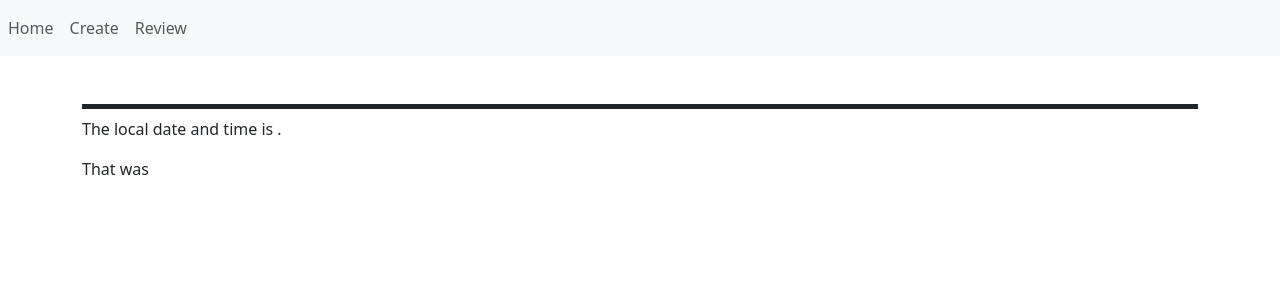
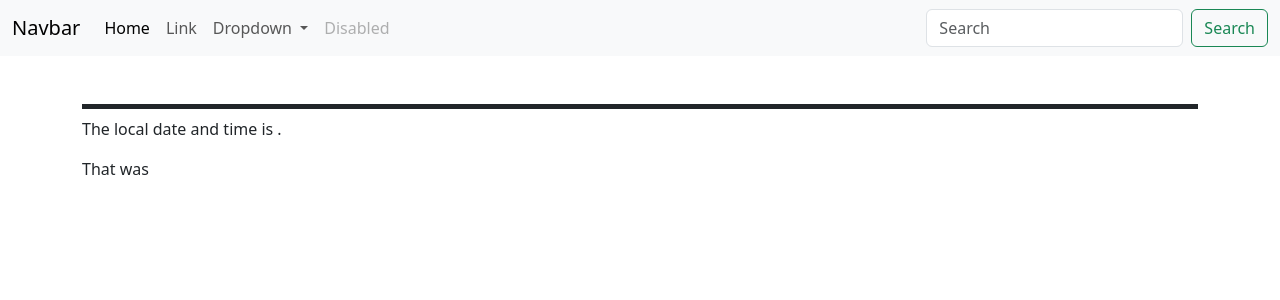
Before and after one commit to andy0427s/linebotTeacher, a Flask app: template templates/index.html in a window 1280 px wide. Shown: the top 300 px of the page. Run offline with Flask 2, Linux system fonts and the light colour scheme; the template is opened without the code that fills it, so the values that code supplies are empty; some libraries are stand-ins or nearby versions.

Commit message:
Update _navbar.html

```diff
--- a/templates/parts/_navbar.html
+++ b/templates/parts/_navbar.html
@@ -1,21 +1,4 @@
 <nav class="navbar navbar-expand-lg navbar-light bg-light">
-  <ul class="navbar-nav me-auto mb-2 mb-lg-0">
-    <li class="nav-item">
-      <a class="nav-link" href="/">Home</a>
-    </li>
-    <li class="nav-item">
-      <a class="nav-link" href="/create">Create</a>
-    </li>
-    <li class="nav-item">
-      <a class="nav-link" href="/review">Review</a>
-    </li>
-  </ul>
-</nav>
-
-
-
-
-<!-- <nav class="navbar navbar-expand-lg navbar-light bg-light">
     <div class="container-fluid">
       <a class="navbar-brand" href="#">Navbar</a>
       <button class="navbar-toggler" type="button" data-bs-toggle="collapse" data-bs-target="#navbarSupportedContent" aria-controls="navbarSupportedContent" aria-expanded="false" aria-label="Toggle navigation">
@@ -50,4 +33,4 @@
         </form>
       </div>
     </div>
-</nav> -->
+</nav>
```
